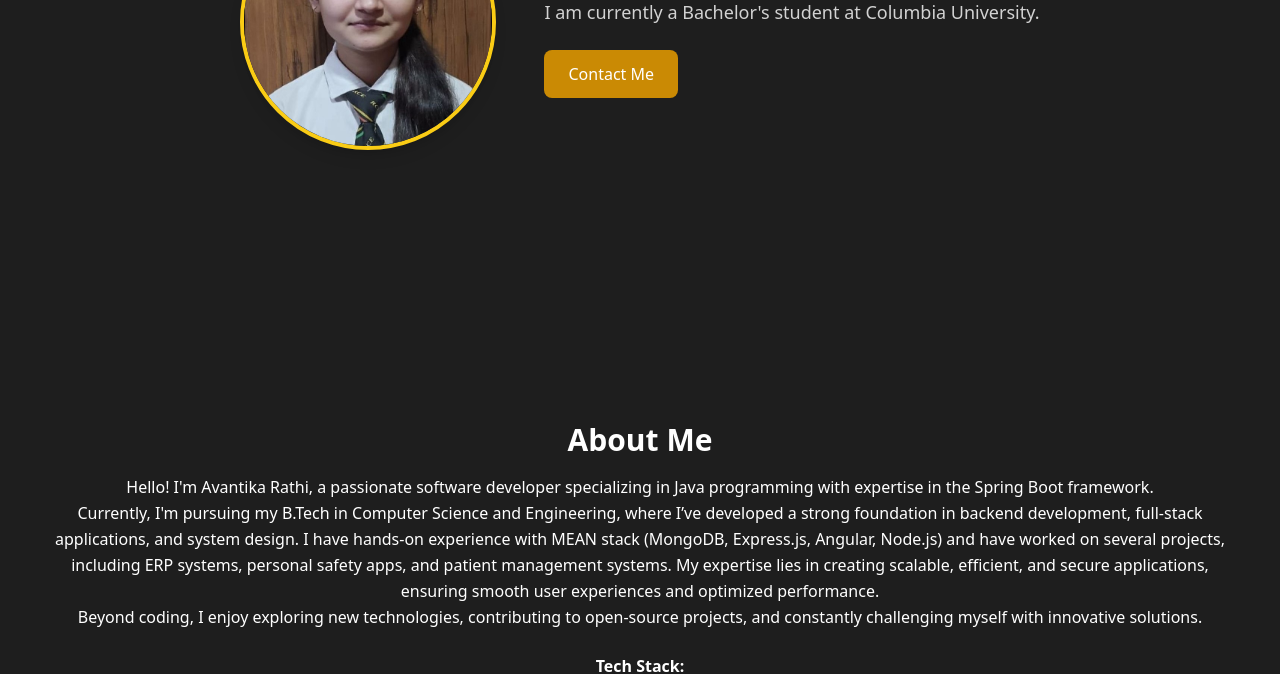
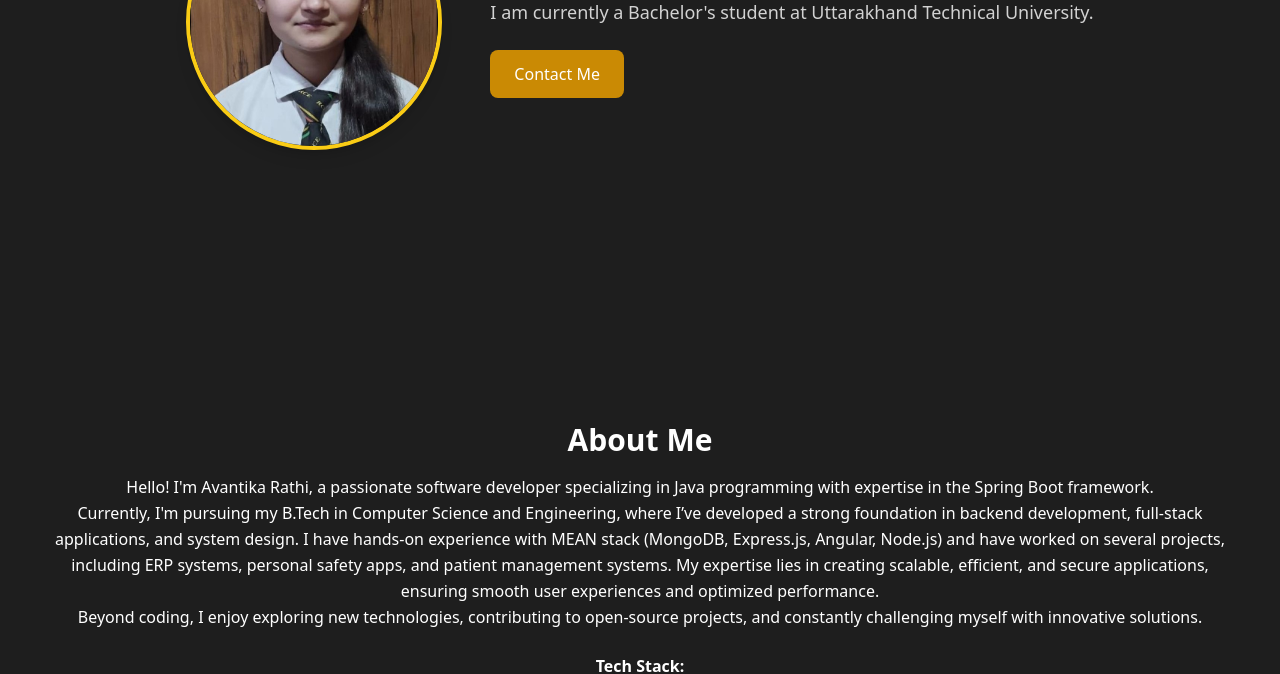
Before and after one commit to Av-b16/Portfolio, a plain HTML site: page index.html in a window 1280 px wide. Shown: the part 426-1100 px from the top of the page. Drawn offline with nearby package versions, Linux system fonts and the light colour scheme.

Commit message:
some chnge

```diff
--- a/index.html
+++ b/index.html
@@ -127,7 +127,7 @@
       <div class="text-left md:ml-12 mt-6 md:mt-0" data-aos="fade-left">
         <h2 class="text-3xl font-bold">My name is Avantika Rathi.</h2>
         <p class="text-lg mt-4 opacity-80">
-          I am currently a Bachelor's student at Columbia University.
+          I am currently a Bachelor's student at Uttarakhand Technical University.
         </p>
         <button
           class="mt-6 px-6 py-3 bg-yellow-600 rounded-lg hover:bg-yellow-500 transition duration-300 transform hover:scale-105"
```
